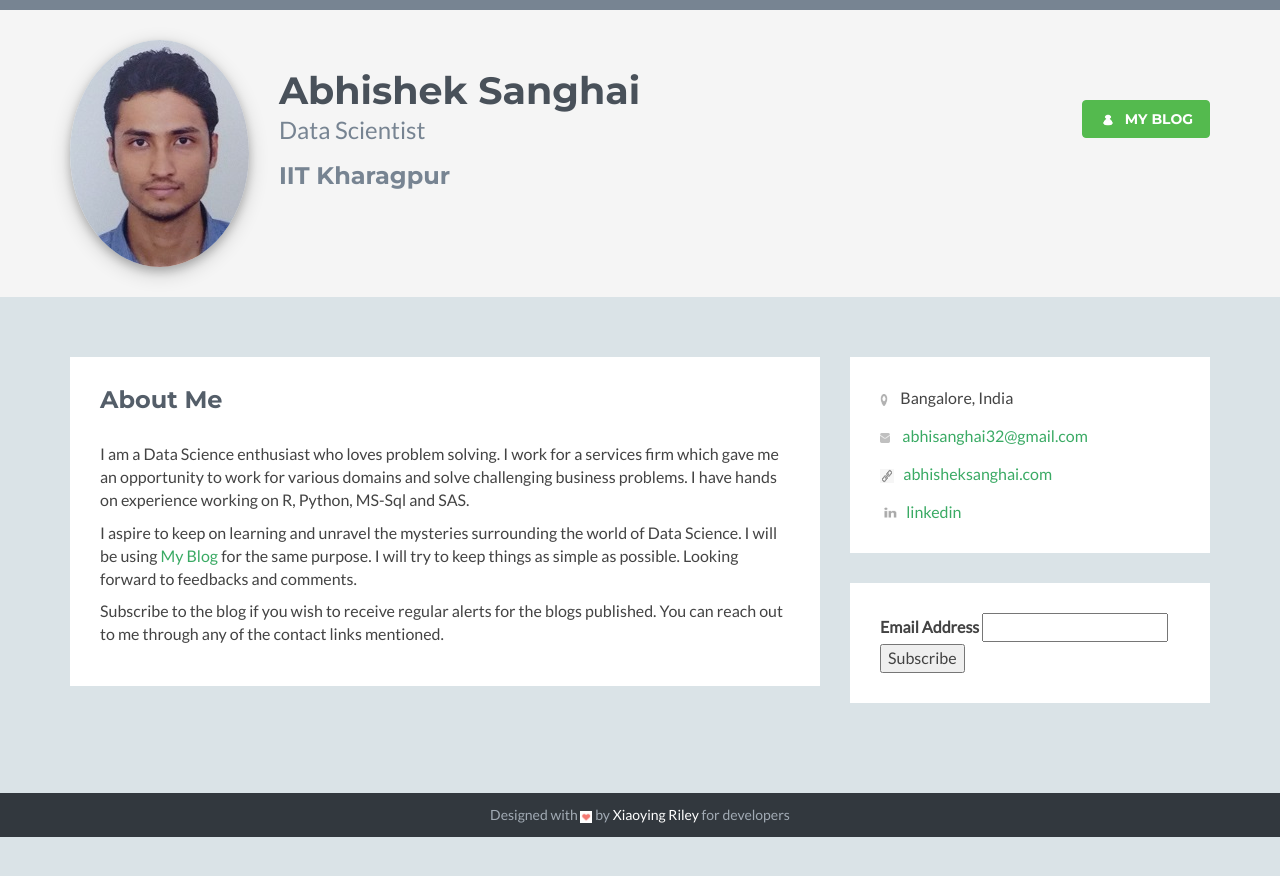
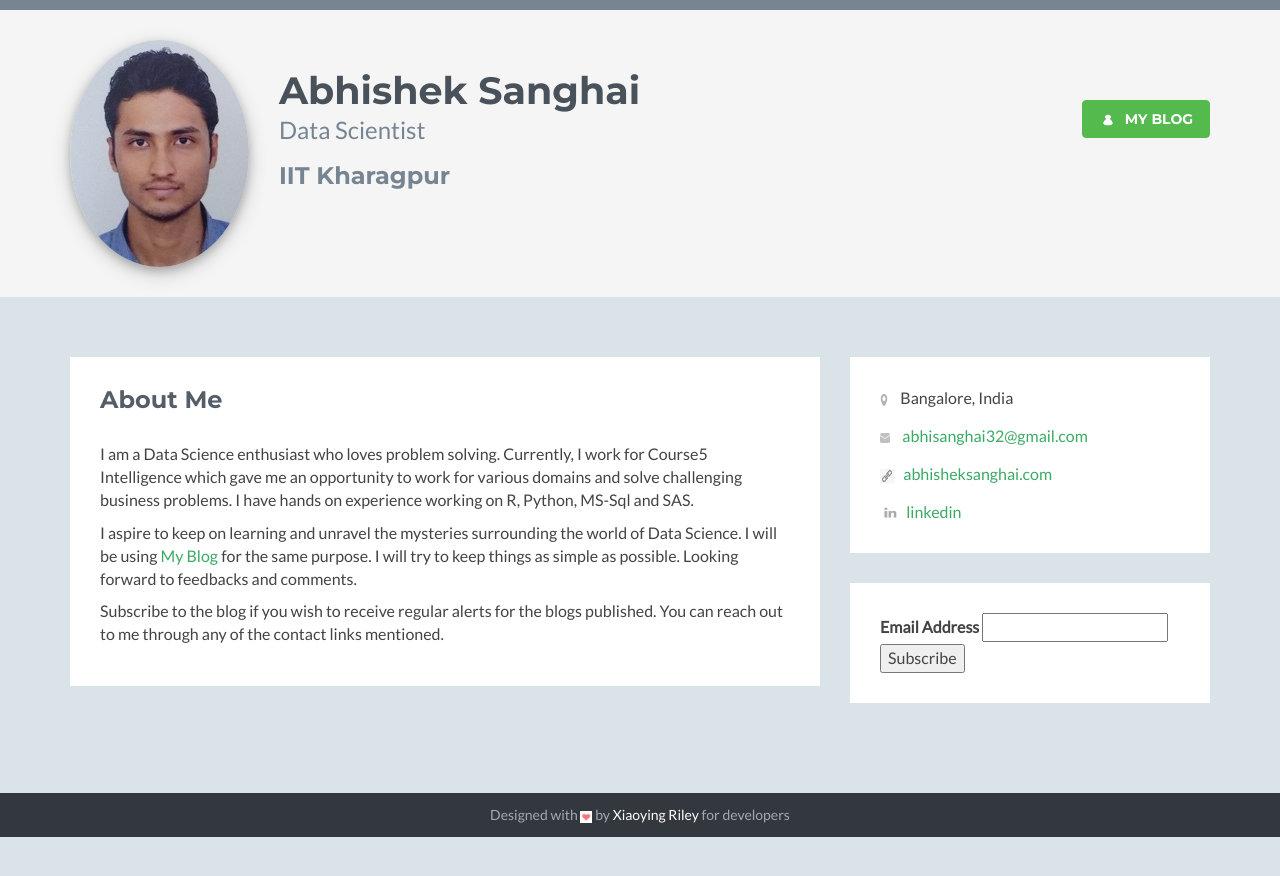
Before and after one commit to abhisheksanghai/abhisheksanghai.github.io, a Jekyll site: the page built from index.html, in a window 1280 px wide. Shown: the top 876 px of the page. Built offline with Jekyll 4.4.1, drawn with Linux system fonts in a browser that asks for light colours.

Commit message:
Update index.html
Adding course5 to the description

```diff
--- a/index.html
+++ b/index.html
@@ -22,7 +22,7 @@ title: Abhishek Sanghai | Blog
                     <div class="section-inner">
                         <h2 class="heading">About Me</h2>
                         <div class="content">
-                            <p> I am a Data Science enthusiast who loves problem solving. I work for a services firm which gave me an
+                            <p> I am a Data Science enthusiast who loves problem solving. Currently, I work for Course5 Intelligence which gave me an
 				    opportunity to work for various domains and solve challenging business problems. I have hands
 				    on experience working on R, Python, MS-Sql and SAS. </p>
 
```
